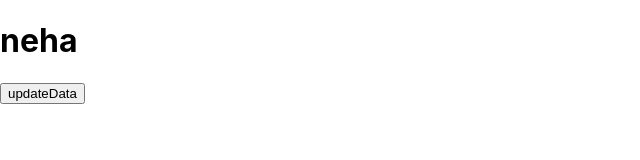
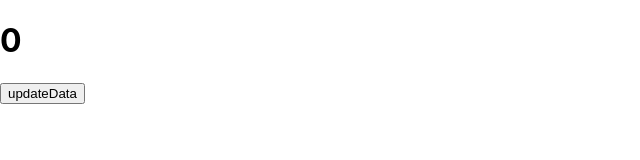
Before and after one commit to n4neha121/programs, a React (Create React App) app: page / in a window 1280 px wide. Shown: the top 160 px of the page, without its empty margins (0-640 px from the left). Built offline with nearby package versions, Linux system fonts and the light colour scheme.

Commit message:
value_change

```diff
--- a/src/App.js
+++ b/src/App.js
@@ -1,18 +1,18 @@
 import React from "react"
-import { useState } from "react"
-import './App.css'
+import {useState} from "react"
+
 
 const App=() =>{
-  const [data,setData]=useState("neha")
+  const [count,setCount]=useState(0)
   const updateData=() =>
   {
-    setData("neha kumari")
+    setCount(count+1)
 
   }
   console.log("__________");
   return(
     <div className="App">
-      <h1>{data}</h1>
+      <h1>{count}</h1>
       <button onClick ={updateData}>updateData</button>
     </div>
   );
```
